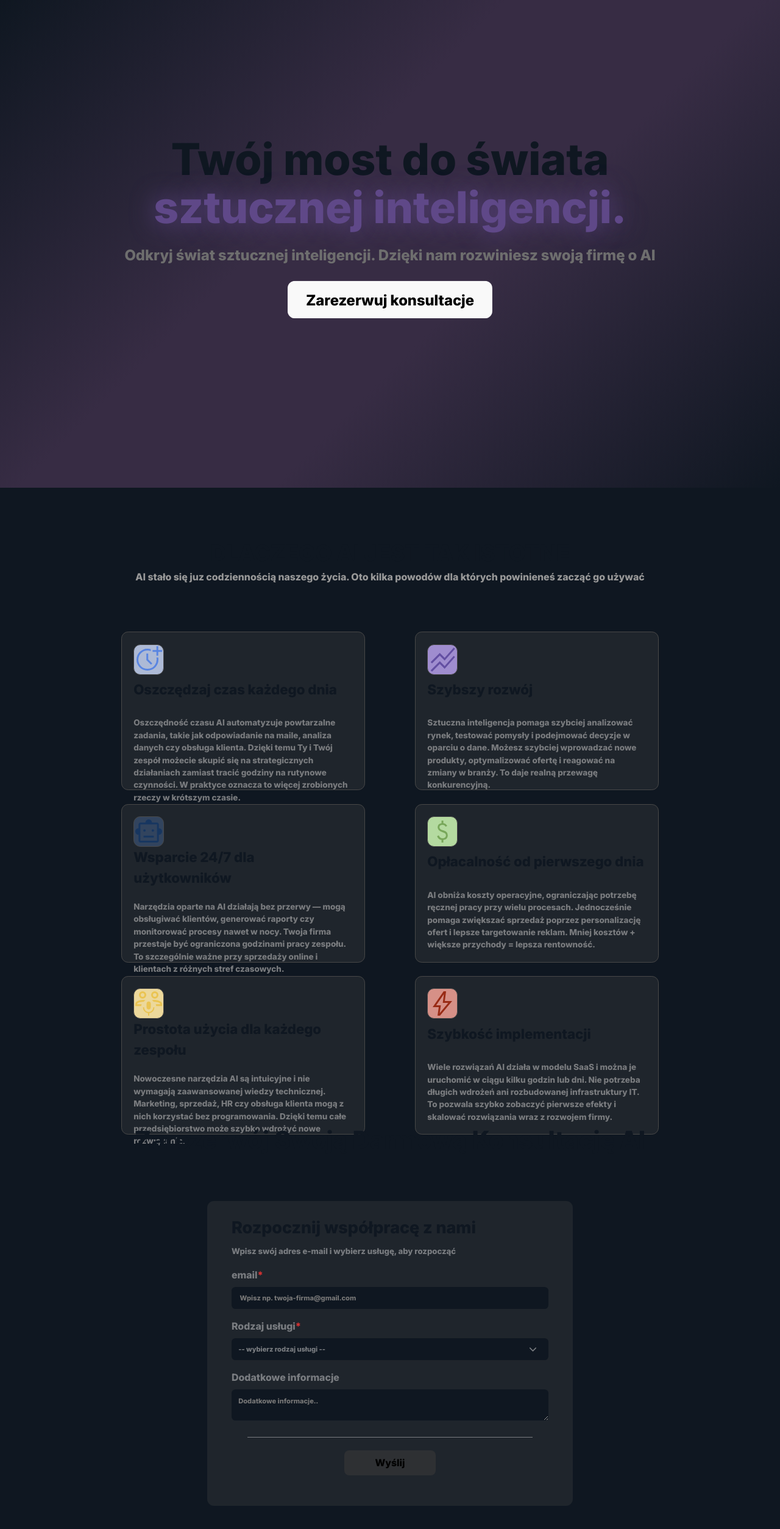
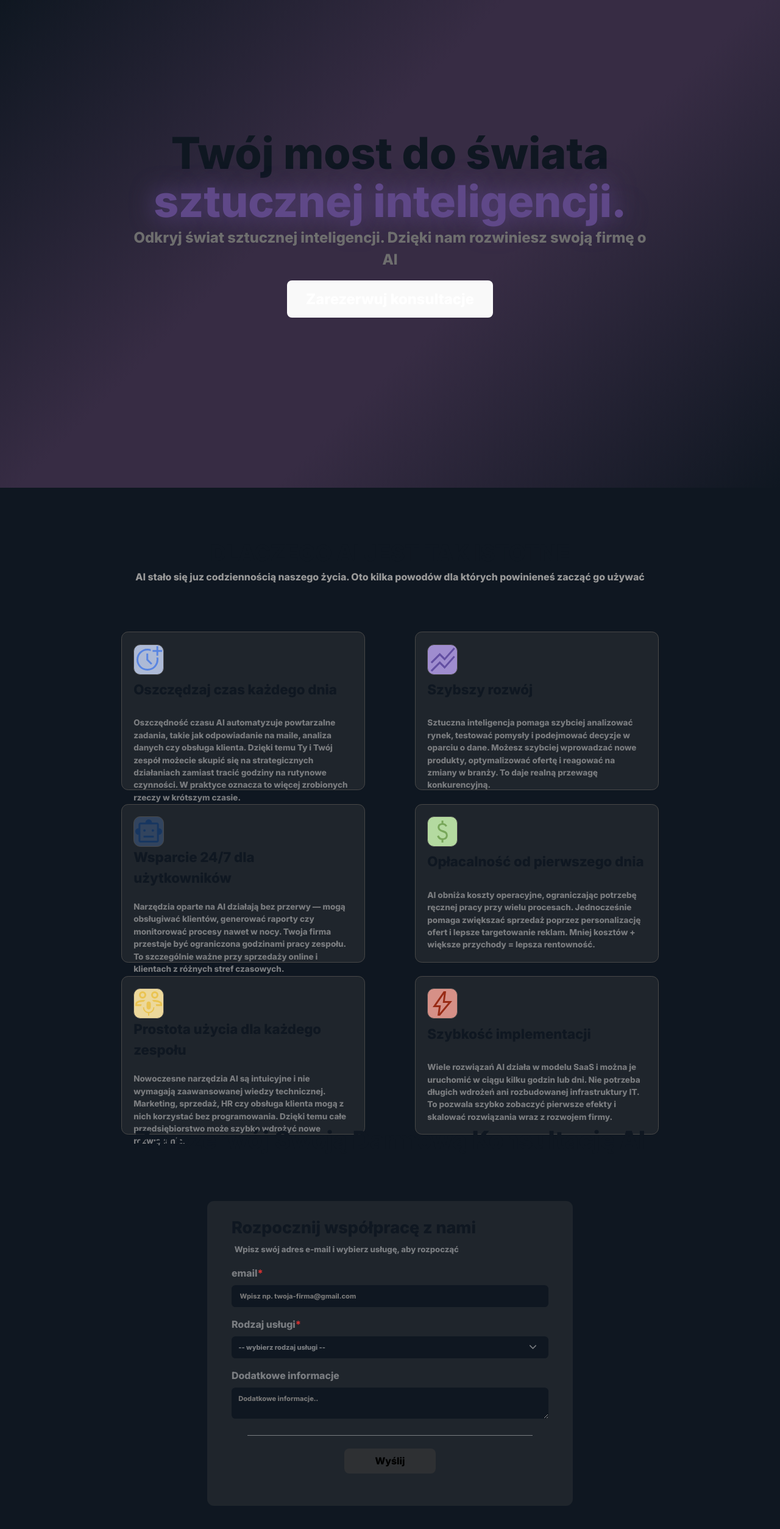
Before and after one commit to AI-BRIDGE-CONSULTING/AI_BRIDGE_CONSULTING, a React (Vite) app: page /Home in a window 1280 px wide. Shown: the top 2508 px of the page at 61% size. Built offline with nearby package versions, Linux system fonts and the light colour scheme; a web font is replaced by a local one.

Commit message:
getting website more responsive (form)

```diff
--- a/src/component_styles/form.module.scss
+++ b/src/component_styles/form.module.scss
@@ -18,6 +18,10 @@
     background-color: #1F252C;
     width: 80vw;
     min-height: 500px;
+    display: flex;
+    flex-direction: column;
+    justify-content: flex-start;
+    align-items: left;
     height: fit-content;
     max-width: 600px;
     top: 45%;
@@ -25,18 +29,23 @@
     transform: translate(-50%, -50%);
     border-radius: .7rem;
 
+    h2, h5, form {
+        top: 1.5rem;
+    }
     h2 {
         position: relative;
-        top: 1.5rem;
+        // top: 1.5rem;
         font-size: 1.7em;
         left: 2.5rem;
-        width: calc(100% - 2.5rem);
+        width: calc(100% - (2.5rem * 2));
     }
 
     h5 {
         position: relative;
-        top: 2rem;
-        left: 2.5rem;
+        top: 1.8rem;
+        left: 2.8rem;
+        width: calc(100% - (2.8rem * 2));
+        // margin-inline: 2.8em;
         color: #797C80;
     }
 
@@ -44,7 +53,7 @@
         position: relative;
         display: flex;
         flex-wrap: wrap;
-        top: 3rem;
+        top:2.8rem;
         left: 2.5rem;
         width: calc(100% - 5rem);
 
@@ -134,3 +143,33 @@
     font-style: italic;
     color: red;
 }
+@media screen and (max-width: 1000px) {
+    .headerForm {
+        font-size: x-large !important;
+        top: 3rem !important;
+    }
+    .formContainer{
+        // This line sets the min-height CSS property to the boolean result of the Sass mixin-exists() function,
+        // which checks if a mixin with the specified name exists (here, $name is empty, so it likely evaluates to false).
+        // The !important declaration ensures this rule takes precedence. Note: This appears to be invalid or placeholder code,
+        // as assigning a boolean to min-height doesn't make sense in CSS/SCSS; it may cause compilation errors or unexpected behavior.
+        min-height: calc(28rem) !important;
+        h2{
+            font-size: larger;
+        }
+        h5{
+            font-size: x-small;
+        }
+        label{
+            font-size: small;
+        }
+        form input, form textarea, form select{
+            height: min-content;
+            padding: .4rem;
+            font-size: .6rem;
+        }
+    }
+    .error{
+        font-size: x-small;
+    }
+}
--- a/src/component_styles/header.module.scss
+++ b/src/component_styles/header.module.scss
@@ -12,6 +12,7 @@
         color: #6e6e6e;
         text-align: center;
         font-size: 1.5rem;
+        margin-inline: 1rem;
     }
 }
 @font-face {
@@ -51,15 +52,19 @@
 @media screen and (max-width: 800px) {
     .headerText{
         font-size: 52px;
-    }
-    h2{
+
+        h2{
         text-align: center;
     }
-    h4{
+    }
+
+    .header {
+        h4{
         color: #6e6e6e;
-        text-align: center;
+        // text-align: center;
         font-size: 1rem;
     }
+}
 }
 @media screen and (max-width: 450px) {
     .header{
--- a/src/component_styles/home.module.scss
+++ b/src/component_styles/home.module.scss
@@ -20,8 +20,21 @@
 .buttonBook{
     position: relative;
     top: .8rem;
-    scale: 1.5;
+    // scale: 1.5;
+    font-size: 150%;
     outline: none;
+    border: 2px solid transparent;
+    color: #fff;
+
+}
+.buttonBook:hover{
+    border: 2px solid #833fcf;
+}
+.buttonBook:active{
+    outline: 2px solid #833fcf;
+}
+.buttonBook:focus{
+    outline: 2px solid #833fcf;
 }
 // .buttonBook:focus{
 //      outline: none;
--- a/src/component_styles/mainContent.module.scss
+++ b/src/component_styles/mainContent.module.scss
@@ -203,7 +203,7 @@
 }
 @media screen and (max-width: 1000px) {
     .mainContent{
-        min-height: 200vh;
+        min-height: 250vh;
         .reasons{
 
             top: 8vh;
--- a/src/components/Form.jsx
+++ b/src/components/Form.jsx
@@ -258,7 +258,6 @@ function LimitReached(){
         },
         body: JSON.stringify({ email, service_type, otherInfo }),
       });
-
       // const response = await fetch("http://localhost:5173/contact", {
       //   method: "POST",
       //   headers: {
--- a/src/index.css
+++ b/src/index.css
@@ -86,8 +86,8 @@ button:focus-visible {
         height: 325vh;
     }
 }
-@media screen and (max-width: 1100px) {
+@media screen and (max-width: 1000px) {
     body{
-        height: 400vh;
+        height: 455vh;
     }
 }
```
